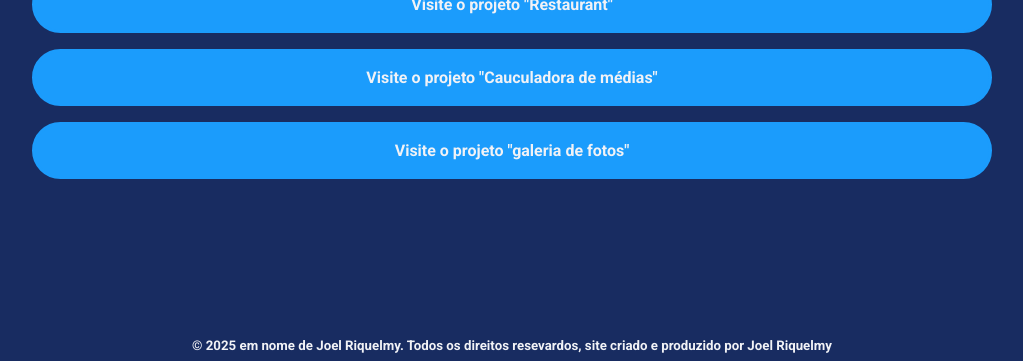
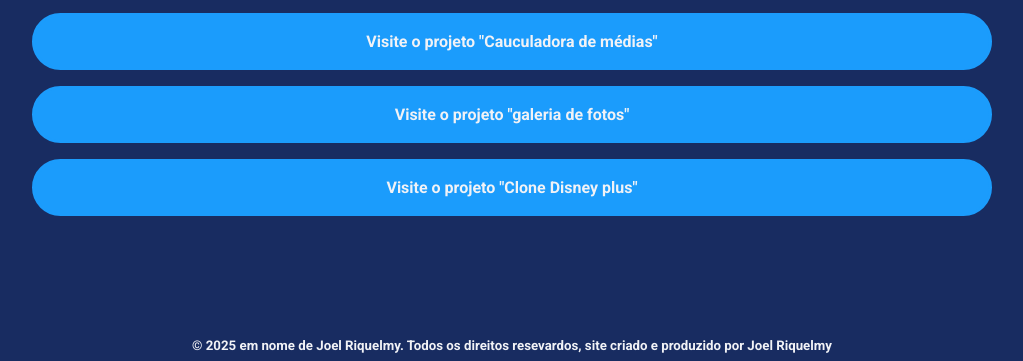
Before and after one commit to JoelRiquelmy/site-social, a website: page index.html in a window 1280 px wide. Shown: the part 462-823 px from the top of the page, without its empty margins (128-1151 px from the left). Drawn offline with Linux system fonts and the light colour scheme.

Commit message:
adição de um novo prjeto

```diff
--- a/index.html
+++ b/index.html
@@ -55,6 +55,9 @@
             <li class="project-list-item"><a href="https://galeria-de-fotos-blush-nu.vercel.app/">
                     Visite o projeto "galeria de fotos"
                 </a></li>
+            <li class="project-list-item"><a href="https://site-avancado.vercel.app/">
+                    Visite o projeto "Clone Disney plus"
+                </a></li>
             </ul>
         </nav>
     </div>
```
